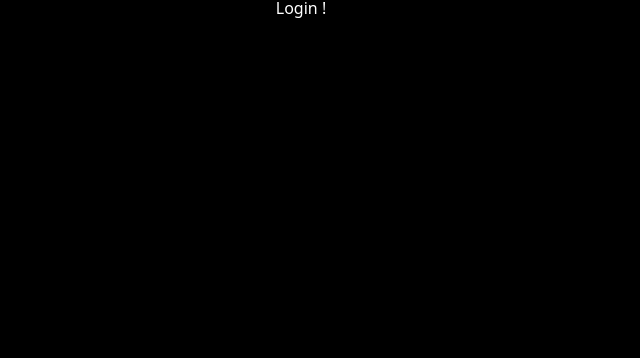
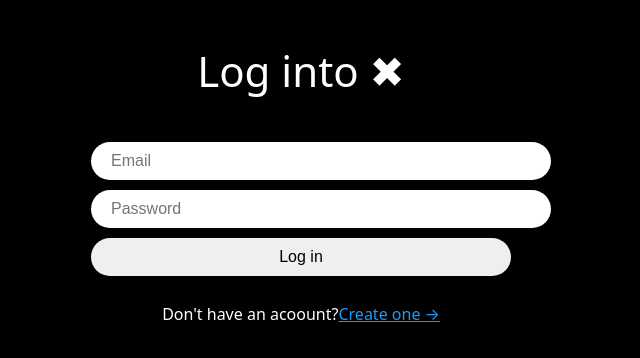
Before and after one commit to always97/xwitter, a React (Vite) app: page /login in a window 1280 px wide. Shown: the top 358 px of the page, without its empty margins (339-979 px from the left). Built offline with nearby package versions, Linux system fonts and the light colour scheme.

Commit message:
로그인 페이지 및 공통ui컴포넌트 auth-components로 분리

```diff
--- /dev/null
+++ b/src/components/auth-components.ts
@@ -0,0 +1,49 @@
+import { styled } from "styled-components";
+
+export const Wrapper = styled.div`
+  height: 100%;
+  display: flex;
+  flex-direction: column;
+  align-items: center;
+  width: 420px;
+  padding: 50px 0px;
+`;
+
+export const Title = styled.h1`
+  font-size: 42px;
+`;
+
+export const Form = styled.form`
+  margin-top: 50px;
+  margin-bottom: 10px;
+  display: flex;
+  flex-direction: column;
+  gap: 10px;
+  width: 100%;
+`;
+
+export const Input = styled.input`
+  padding: 10px 20px;
+  border-radius: 50px;
+  border: none;
+  width: 100%;
+  font-size: 16px;
+  &[type="submit"] {
+    cursor: pointer;
+    &:hover {
+      opacity: 0.8;
+    }
+  }
+`;
+
+export const Error = styled.span`
+  font-weight: 600;
+  color: tomato;
+`;
+
+export const Switcher = styled.span`
+  margin-top: 20px;
+  a {
+    color: #1d9bf0;
+  }
+`;
--- a/src/routes/create-account.tsx
+++ b/src/routes/create-account.tsx
@@ -1,47 +1,17 @@
+import { createUserWithEmailAndPassword, updateProfile } from "firebase/auth";
+import React, { useState } from "react";
+
+import { auth } from "../firebase";
+import { Link, useNavigate } from "react-router-dom";
+import { FirebaseError } from "firebase/app";
 import {
-  createUserWithEmailAndPassword,
-  reauthenticateWithCredential,
-  updateProfile,
-} from "firebase/auth";
-import React, { useState } from "react";
-import { styled } from "styled-components";
-import { auth } from "../firebase";
-import { useNavigate } from "react-router-dom";
-
-const Wrapper = styled.div`
-  height: 100%;
-  display: flex;
-  flex-direction: column;
-  align-items: center;
-  width: 420px;
-  padding: 50px 0px;
-`;
-
-const Title = styled.h1`
-  font-size: 42px;
-`;
-
-const Form = styled.form`
-  margin-top: 50px;
-  display: flex;
-  flex-direction: column;
-  gap: 10px;
-  width: 100%;
-`;
-
-const Input = styled.input`
-  padding: 10px 20px;
-  border-radius: 50px;
-  border: none;
-  width: 100%;
-  font-size: 16px;
-  &[type="submit"] {
-    cursor: pointer;
-    &:hover {
-      opacity: 0.8;
-    }
-  }
-`;
+  Error,
+  Form,
+  Input,
+  Switcher,
+  Title,
+  Wrapper,
+} from "../components/auth-components";
 
 export default function CreateAccount() {
   const navigate = useNavigate();
@@ -67,6 +37,7 @@
 
   const onSubmit = async (e: React.FormEvent<HTMLFormElement>) => {
     e.preventDefault();
+    setError("");
     if (isLoading || name === "" || email === "" || password === "") return;
     try {
       const credentials = await createUserWithEmailAndPassword(
@@ -79,6 +50,9 @@
       navigate("/");
     } catch (e) {
       // setError
+      if (e instanceof FirebaseError) {
+        setError(e.message);
+      }
     } finally {
       setLoading(false);
     }
@@ -118,6 +92,11 @@
           value={isLoading ? "Loading..." : "Create Account"}
         />
       </Form>
+      {error !== "" ? <Error>{error}</Error> : null}
+      <Switcher>
+        Already have an acoount?
+        <Link to="/login">Log in &rarr;</Link>
+      </Switcher>
     </Wrapper>
   );
 }
--- a/src/routes/login.tsx
+++ b/src/routes/login.tsx
@@ -1,3 +1,83 @@
+import React, { useState } from "react";
+
+import { auth } from "../firebase";
+import { Link, useNavigate } from "react-router-dom";
+import { FirebaseError } from "firebase/app";
+import { signInWithEmailAndPassword } from "firebase/auth";
+import {
+  Error,
+  Form,
+  Input,
+  Switcher,
+  Title,
+  Wrapper,
+} from "../components/auth-components";
+
 export default function Login() {
-  return <h1>Login !</h1>;
+  const navigate = useNavigate();
+
+  const [isLoading, setLoading] = useState(false);
+  const [email, setEmail] = useState("");
+  const [password, setPassword] = useState("");
+  const [error, setError] = useState("");
+
+  const onChange = (e: React.ChangeEvent<HTMLInputElement>) => {
+    const {
+      target: { name, value },
+    } = e;
+    if (name === "email") {
+      setEmail(value);
+    } else if (name === "password") {
+      setPassword(value);
+    }
+  };
+
+  const onSubmit = async (e: React.FormEvent<HTMLFormElement>) => {
+    e.preventDefault();
+    setError("");
+    if (isLoading || email === "" || password === "") return;
+    try {
+      setLoading(true);
+      await signInWithEmailAndPassword(auth, email, password);
+      navigate("/");
+    } catch (e) {
+      // setError
+      if (e instanceof FirebaseError) {
+        setError(e.message);
+      }
+    } finally {
+      setLoading(false);
+    }
+  };
+
+  return (
+    <Wrapper>
+      <Title>Log into ✖</Title>
+
+      <Form onSubmit={onSubmit}>
+        <Input
+          onChange={onChange}
+          name="email"
+          value={email}
+          placeholder="Email"
+          type="email"
+          required
+        />
+        <Input
+          onChange={onChange}
+          name="password"
+          value={password}
+          placeholder="Password"
+          type="password"
+          required
+        />
+        <Input type="submit" value={isLoading ? "Loading..." : "Log in"} />
+      </Form>
+      {error !== "" ? <Error>{error}</Error> : null}
+      <Switcher>
+        Don't have an acoount?
+        <Link to="/create-account">Create one &rarr;</Link>
+      </Switcher>
+    </Wrapper>
+  );
 }
```
